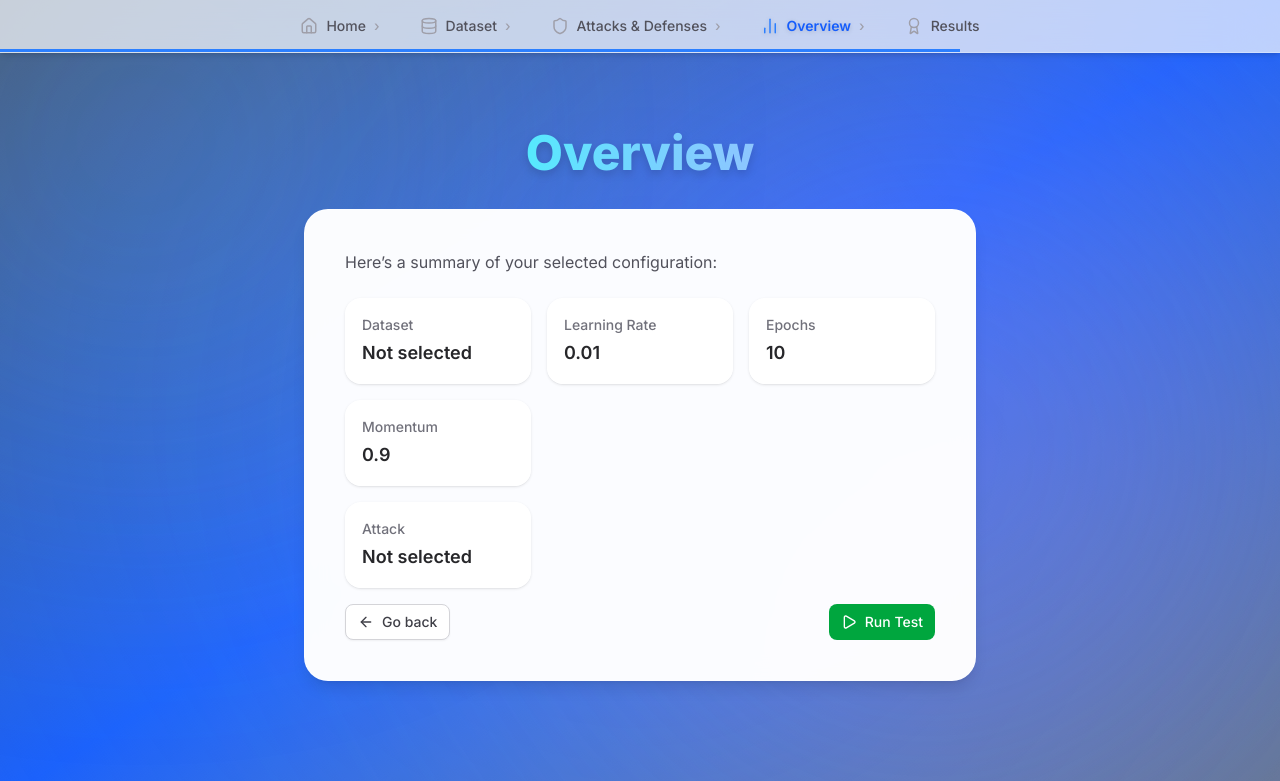
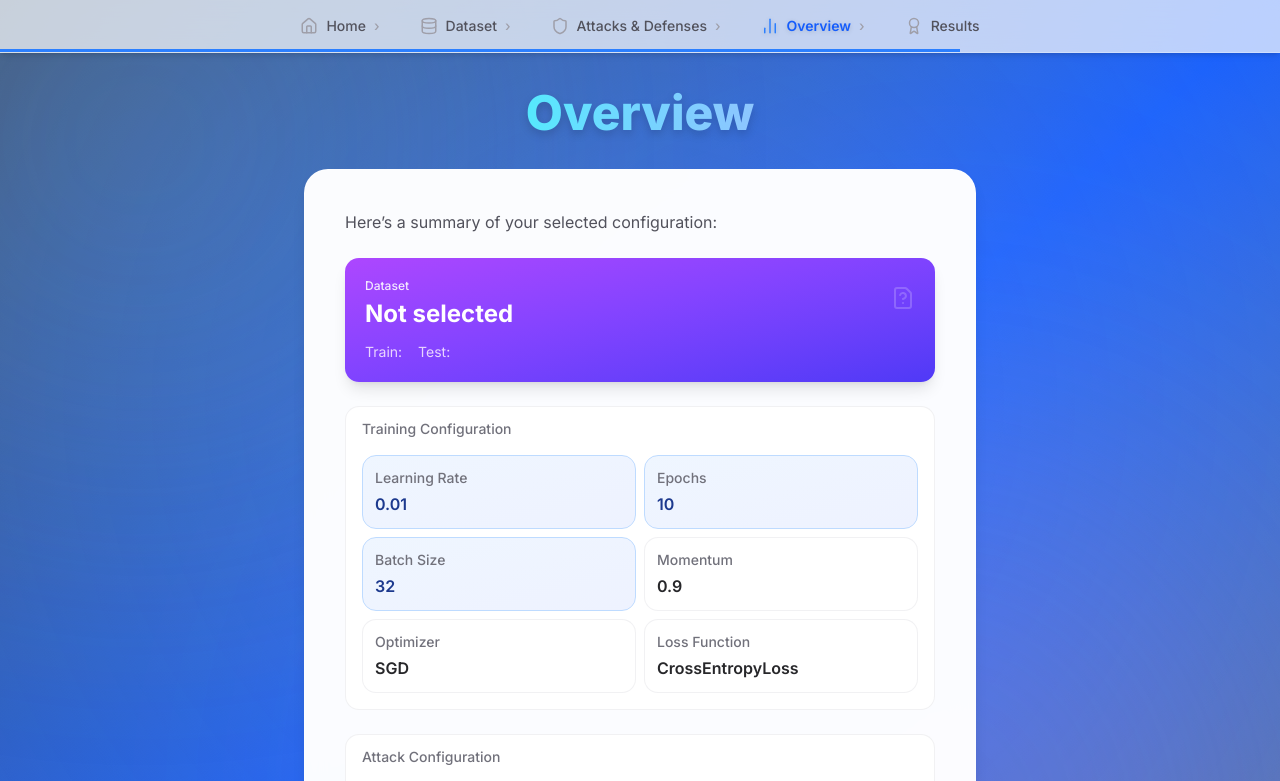
Before and after one commit to as547777/ML-Security-Project, a Next.js app in the folder ml-security-frontend/: page /overview in a window 1280 px wide. Shown: the top 781 px of the page. Built offline with nearby package versions, Linux system fonts and the light colour scheme.

Commit message:
Styled the overview tab

```diff
--- a/ml-security-frontend/app/overview/page.tsx
+++ b/ml-security-frontend/app/overview/page.tsx
@@ -3,14 +3,17 @@
 import MainContainer from "@/components/main-container"
 import { StepNavigation } from "@/components/step-navigation"
 import { useData } from "@/context/DataContext"
-import {useState} from "react";
-import {ParamsType, ParamsType} from "@/types";
+import React, {useState} from "react";
+import {ParamsType} from "@/types";
+import DatasetTypeIcon from "@/components/dataset/dataset-type-icon";
+import Section from "@/components/section";
+import ParamCard from "@/components/param-card";
 
 export default function OverviewPage() {
-  const { dataset, momentum, learningRate, epochs, attack, attackParams, defense, defenseParams } = useData()
+  const { dataset, momentum, batchSize, optimizer, lossFunction, learningRate, epochs, attack, attackParams, defense, defenseParams } = useData()
   const [isRunning, setIsRunning] = useState(false)
 
-  const extractParamValues = (params?: ParamsType | ParamsType) => {
+  const extractParamValues = (params?: ParamsType) => {
     if (!params) return {};
 
     return Object.entries(params).reduce((acc, [key, param]) => {
@@ -18,6 +21,22 @@ export default function OverviewPage() {
       return acc;
     }, {} as Record<string, number | string>);
   };
+
+  const renderParams = (params?: ParamsType) => {
+    if (!params || Object.keys(params).length === 0) return null
+
+    return (
+      <div className="grid grid-cols-2 gap-2 mt-3">
+        {Object.entries(params).map(([key, param]) => (
+          <ParamCard
+            key={key}
+            label={param.label}
+            value={param.type === 'number' ? Number(param.value).toFixed(4) : param.value}
+          />
+        ))}
+      </div>
+    )
+  }
 
   // TODO - provjerit zasto proxy ne ceka response neg faila
   // TODO - prebacit u konkretnu next.js api datoteku
@@ -71,35 +90,55 @@ export default function OverviewPage() {
             Here’s a summary of your selected configuration:
           </p>
 
-          <div className="grid grid-cols-2 sm:grid-cols-3 gap-4">
-            <div className="rounded-2xl bg-white/80 backdrop-blur-md p-4 shadow-sm border border-white/30">
-              <h3 className="text-sm font-medium text-zinc-500">Dataset</h3>
-              <p className="text-lg font-semibold text-zinc-800 mt-1">{dataset?.name || "Not selected"}</p>
-            </div>
-
-            <div className="rounded-2xl bg-white/80 backdrop-blur-md p-4 shadow-sm border border-white/30">
-              <h3 className="text-sm font-medium text-zinc-500">Learning Rate</h3>
-              <p className="text-lg font-semibold text-zinc-800 mt-1">{learningRate}</p>
-            </div>
-
-            <div className="rounded-2xl bg-white/80 backdrop-blur-md p-4 shadow-sm border border-white/30">
-              <h3 className="text-sm font-medium text-zinc-500">Epochs</h3>
-              <p className="text-lg font-semibold text-zinc-800 mt-1">{epochs}</p>
-            </div>
-
-            <div className="rounded-2xl bg-white/80 backdrop-blur-md p-4 shadow-sm border border-white/30">
-              <h3 className="text-sm font-medium text-zinc-500">Momentum</h3>
-              <p className="text-lg font-semibold text-zinc-800 mt-1">{momentum}</p>
-            </div>
-
-            <div className={"block h-4"}></div>
-            <div className={"block"}></div>
-
-            <div className="rounded-2xl bg-white/80 backdrop-blur-md p-4 shadow-sm border border-white/30">
-              <h3 className="text-sm font-medium text-zinc-500">Attack</h3>
-              <p className="text-lg font-semibold text-zinc-800 mt-1">{attack?.name || "Not selected"}</p>
+          <div className="rounded-xl bg-gradient-to-br from-purple-500 to-indigo-600 p-5 text-white shadow-lg">
+            <div className="flex items-start justify-between">
+              <div>
+                <div className="text-xs font-medium text-purple-100 mb-1">Dataset</div>
+                <h2 className="text-2xl font-bold mb-2">{dataset?.name || "Not selected"}</h2>
+                <p className="text-sm text-purple-100 mb-3">{dataset?.description}</p>
+                <div className="flex gap-4 text-sm">
+                  <div>
+                    <span className="text-purple-200">Train:</span>{" "}
+                    <span className="font-semibold">{dataset?.trainCount?.toLocaleString()}</span>
+                  </div>
+                  <div>
+                    <span className="text-purple-200">Test:</span>{" "}
+                    <span className="font-semibold">{dataset?.testCount?.toLocaleString()}</span>
+                  </div>
+                </div>
+              </div>
+              <div className="text-5xl opacity-20">
+                <DatasetTypeIcon type={dataset?.type} size={10} color={'text-white'} />
+              </div>
             </div>
           </div>
+
+          <Section title={'Training Configuration'}>
+            <div className="grid grid-cols-2 gap-2">
+              <ParamCard label="Learning Rate" value={learningRate} highlight />
+              <ParamCard label="Epochs" value={epochs} highlight />
+              <ParamCard label="Batch Size" value={batchSize} highlight />
+              <ParamCard label="Momentum" value={momentum} />
+              <ParamCard label="Optimizer" value={optimizer} />
+              <ParamCard label="Loss Function" value={lossFunction} />
+            </div>
+          </Section>
+
+          <Section title="Attack Configuration">
+            <ParamCard label="Attack Method" value={attack?.name} highlight />
+            {attack?.description && (
+              <p className="text-xs text-zinc-600 mt-2 mb-1">{attack.description}</p>
+            )}
+            {renderParams(attackParams)}
+          </Section>
+
+          <Section title="Defense Configuration">
+            <ParamCard label="Defense Method" value={defense?.name} highlight />
+            {defense?.description && (
+              <p className="text-xs text-zinc-600 mt-2 mb-1">{defense.description}</p>
+            )}
+            {renderParams(defenseParams)}
+          </Section>
         </div>
 
         <StepNavigation
--- a/ml-security-frontend/components/dataset/dataset-type-icon.tsx
+++ b/ml-security-frontend/components/dataset/dataset-type-icon.tsx
@@ -8,26 +8,37 @@ import {
   FileQuestion,
 } from "lucide-react"
 
-const DatasetTypeIcon = ({ type }: { type: string | undefined }) => {
+interface Props {
+  type: string | undefined
+  size?: number
+  color?: string
+}
+
+const DatasetTypeIcon = ({ type, size = 5, color }: Props) => {
+  const iconSize = `w-${size} h-${size}`
+
+  const withColor = (defaultColor: string) =>
+    `${iconSize} ${color ?? defaultColor}`
+
   const getIcon = () => {
     switch (type?.toLowerCase()) {
       case "image":
       case "image (grayscale)":
       case "image (rgb)":
-        return <ImageIcon className="w-5 h-5 text-blue-600" />
+        return <ImageIcon className={withColor("text-blue-600")} />
 
       case "text":
       case "tabular":
-        return <Table2 className="w-5 h-5 text-emerald-600" />
+        return <Table2 className={withColor("text-emerald-600")} />
 
       case "audio":
-        return <Music className="w-5 h-5 text-purple-600" />
+        return <Music className={withColor("text-purple-600")} />
 
       case "video":
-        return <Video className="w-5 h-5 text-rose-600" />
+        return <Video className={withColor("text-rose-600")} />
 
       default:
-        return <FileQuestion className="w-5 h-5 text-zinc-500" />
+        return <FileQuestion className={withColor("text-zinc-500")} />
     }
   }
 
--- /dev/null
+++ b/ml-security-frontend/components/param-card.tsx
@@ -0,0 +1,16 @@
+import React from 'react';
+
+const ParamCard = ({ label, value, highlight = false }: { label: string; value: string | number | undefined | null; highlight?: boolean }) => (
+  <div className={`rounded-xl p-3 border transition-all ${
+    highlight
+      ? 'bg-gradient-to-br from-blue-50 to-indigo-50 border-blue-200'
+      : 'bg-white/60 backdrop-blur-sm border-zinc-200/50'
+  }`}>
+    <div className="text-sm font-medium text-zinc-500 mb-1">{label}</div>
+    <div className={`font-semibold ${highlight ? 'text-blue-900' : 'text-zinc-800'}`}>
+      {value || "Not set"}
+    </div>
+  </div>
+)
+
+export default ParamCard;
--- /dev/null
+++ b/ml-security-frontend/components/section.tsx
@@ -0,0 +1,18 @@
+import React, {PropsWithChildren} from 'react';
+
+interface Props {
+  title: string;
+}
+
+const Section = ({ title, children }: PropsWithChildren<Props>) => (
+  <div className="rounded-xl bg-white backdrop-blur-sm border border-zinc-200/50 overflow-hidden">
+    <div className="px-4 pt-3 pb-2 flex items-center gap-2">
+      <h3 className="text-sm font-medium text-zinc-500">{title}</h3>
+    </div>
+
+    <div className="px-4 pb-4 pt-2">
+      {children}
+    </div>
+  </div>
+)
+export default Section;
--- a/ml-security-frontend/lib/utils.ts
+++ b/ml-security-frontend/lib/utils.ts
@@ -2,6 +2,6 @@
 import { clsx } from "clsx"
 import { twMerge } from "tailwind-merge"
 
-export function cn(...inputs: any[]) {
+export function cn(...inputs: never[]) {
   return twMerge(clsx(inputs))
 }
```
